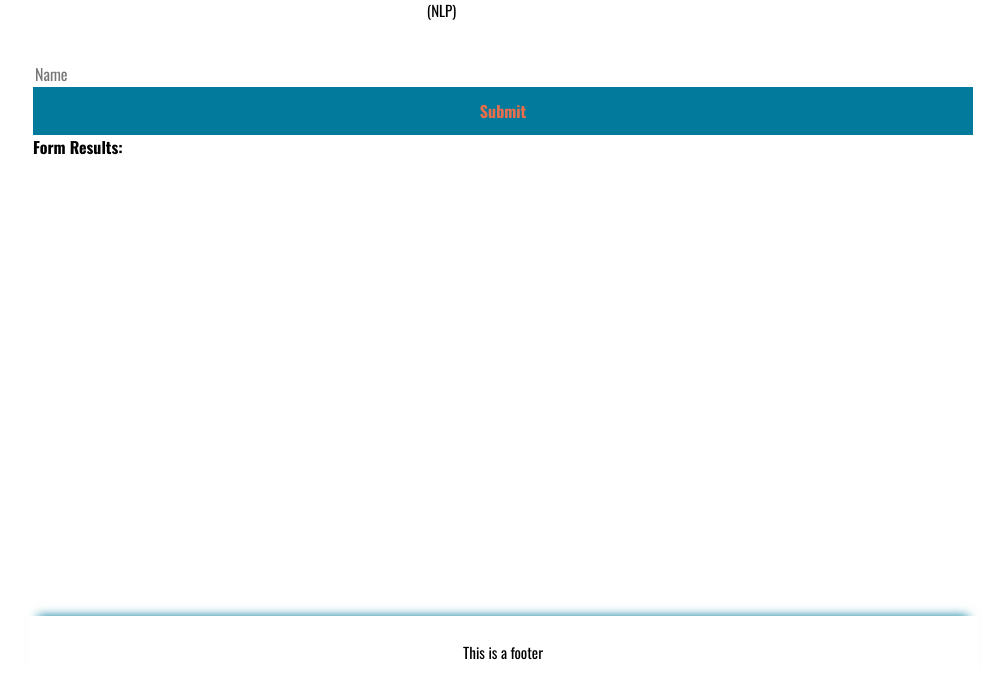
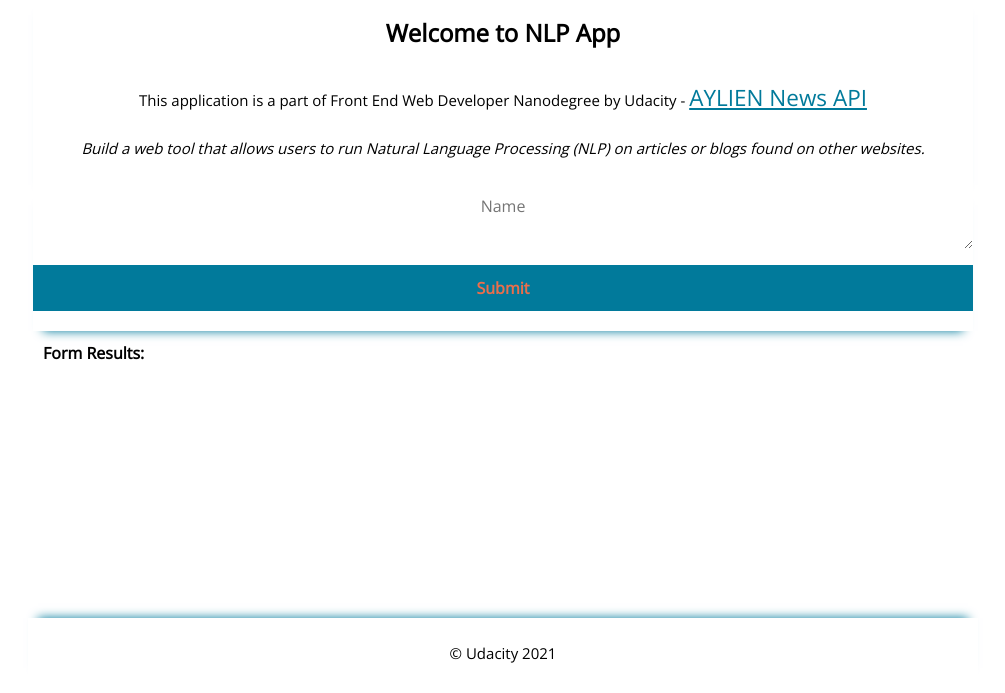
Before and after one commit to elgeorsk/fe-evaluateNewsNlp, a website built with webpack: page src/client/views/index.html in a window 1280 px wide. Shown: the part 107-800 px from the top of the page, without its empty margins (137-1142 px from the left). Built offline with nearby package versions, Linux system fonts and the light colour scheme; a web font is replaced by a local one.

Commit message:
Refactor html/scss

```diff
--- a/src/client/styles/style.scss
+++ b/src/client/styles/style.scss
@@ -1,8 +1,9 @@
 /* Google fonts */
-@import url("https://fonts.googleapis.com/css?family=Oswald:400,600,700|Ranga:400,700&display=swap");
+@import url("https://fonts.googleapis.com/css2?family=Open+Sans&display=swap");
 
 * {
 	box-sizing: border-box;
+	font-family: 'Open Sans', sans-serif;
 	&::before {
 		box-sizing: border-box;
 	}
@@ -12,13 +13,11 @@
 }
 
 html {
-	font-family: 'Oswald', sans-serif;
 	-webkit-text-size-adjust: 100%;
 	-webkit-tap-highlight-color: rgba(0, 0, 0, 0);
 }
 
 body {
-	font-family: 'Oswald', 'Ranga', sans-serif;
 	margin: auto;
 	max-width: 60em;
 	height: 100vh;
@@ -54,7 +53,6 @@
 		color: #eb6e4b;
 		text-decoration: none;
 	}
-	font-family: 'Oswald', sans-serif;
 	background-color: Transparent;
 	color: #017a9b;
 	background-repeat: no-repeat;
@@ -117,33 +115,32 @@
 
 input {
 	font-size: 16px;
-	font-family: 'Oswald', sans-serif;
 	width: 100%;
 	border: none;
 }
 
 textarea {
 	font-size: 16px;
-	font-family: 'Oswald', sans-serif;
 	border: none;
+	outline: none;
 	padding: 10px;
 	margin-right: 5px;
+	margin-bottom: 10px;
 	width: 100%;
 	text-align: center;
-
 	&:not(:placeholder-shown) {
 		color: #017a9b;
 		border-bottom: 4px solid #017a9b;
 	}
 	&:focus {
 		outline: none;
-		border: 1px solid #017a9b;
 	}
 }
 
 .input-field {
 	font-size: inherit;
 	text-align: center;
+	border: none;
 	width: 200px;
 	&:placeholder-shown {
 		background: none;
@@ -156,10 +153,6 @@
 		outline: none;
 		border-bottom: 4px solid #017a9b;
 	}
-}
-
-label {
-	font-family: 'Oswald', sans-serif;
 }
 
 main {
@@ -207,7 +200,7 @@
 
 /* Custom scroll bar */
 /* width */
-@mixin scrollbars {
+@mixin scrollbars(){
     &::-webkit-scrollbar {
 	    width: 10px;
     }
--- a/src/client/views/index.html
+++ b/src/client/views/index.html
@@ -1,8 +1,10 @@
 <!DOCTYPE html>
-<html lang="en" dir="ltr">
+<html xmlns:https="http://www.w3.org/1999/xhtml">
     <head>
-        <meta charset="utf-8">
-        <title>Test</title>
+        <meta charset="UTF-8">
+        <!-- mobile first -->
+        <meta name="viewport" content="width=device-width, initial-scale=1, shrink-to-fit=no">
+        <title>NLP App</title>
     </head>
     <body>
         <header>
@@ -12,25 +14,26 @@
                     <p>Natural Language Processing (NLP)</p>
                 </div>
             </a>
-            <div class="">
-                navigation
-            </div>
         </header>
         <main>
-            <section>
+            <section class="info">
+                <h1>Welcome to NLP App</h1>
+                <p>This application is a part of Front End Web Developer Nanodegree by Udacity - <a href="https://aylien.com/product/news-api" target="_blank">AYLIEN News API</a>
+                    <br/><br/><i>Build a web tool that allows users to run Natural Language Processing (NLP) on articles or blogs found on other websites.</i><br/></p>
+            </section>
+            <section class="search">
                 <form class="" onsubmit="return Client.handleSubmit(event)">
-                    <input id="name" type="text" name="input" value="" onblur="Client.handleSubmit(event)" placeholder="Name">
+                    <textarea id="name" onblur="Client.handleSubmit(event)" placeholder="Name" cols="30" rows="2"></textarea>
                     <input id="generate" type="submit" name="" value="Submit" onclick="return Client.handleSubmit(event)" onsubmit="return Client.handleSubmit(event)">
                 </form>
             </section>
-
-            <section>
-                <strong>Form Results:</strong>
+            <section class="entryHolder">
+                <strong>Form Results:<br/></strong>
                 <div id="results"></div>
             </section>
         </main>
         <footer>
-            <p>This is a footer</p>
+            <p>&copy Udacity 2021</p>
         </footer>
     </body>
 </html>
```
Also changed, not shown: src/client/img/favicon-32x32.png (added).
